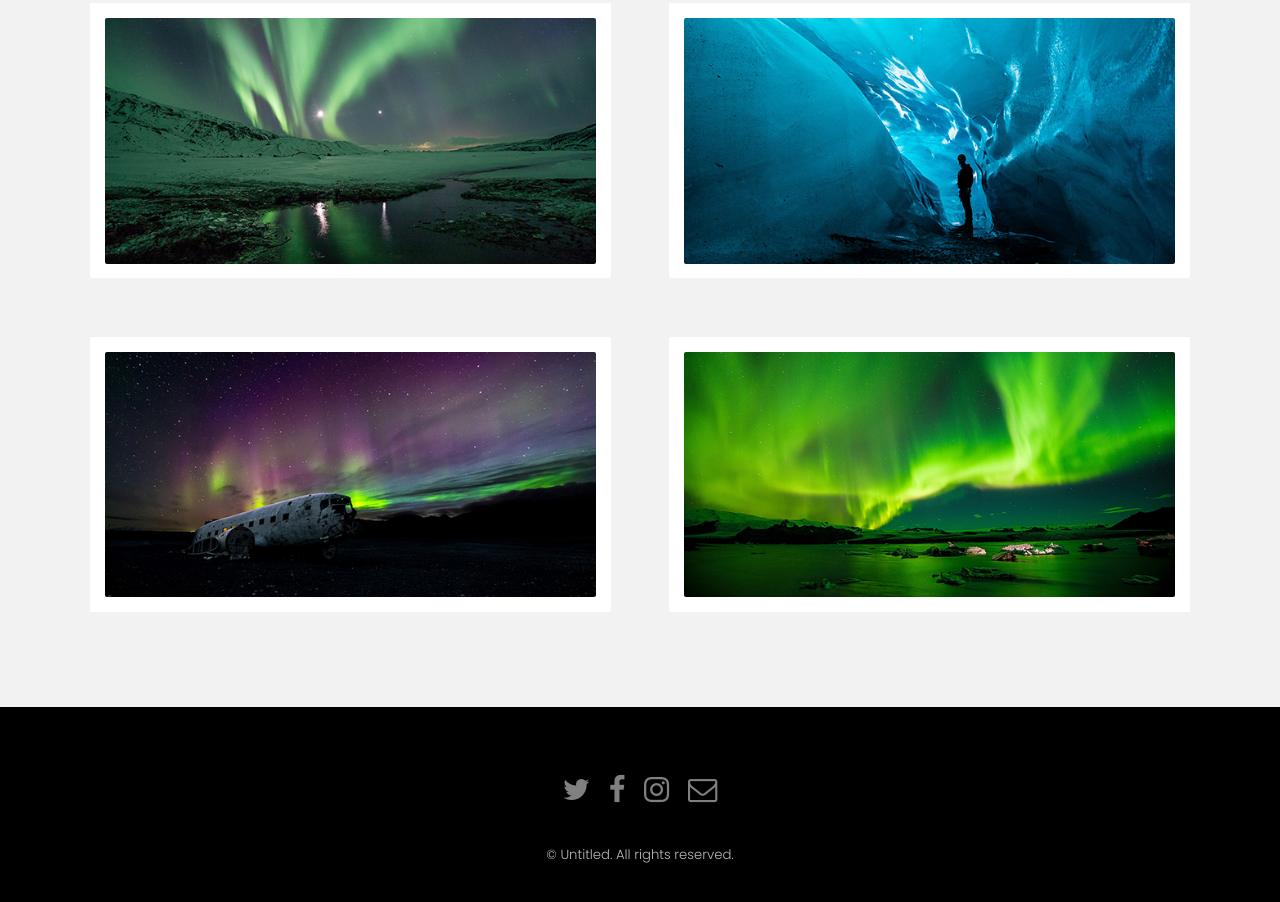
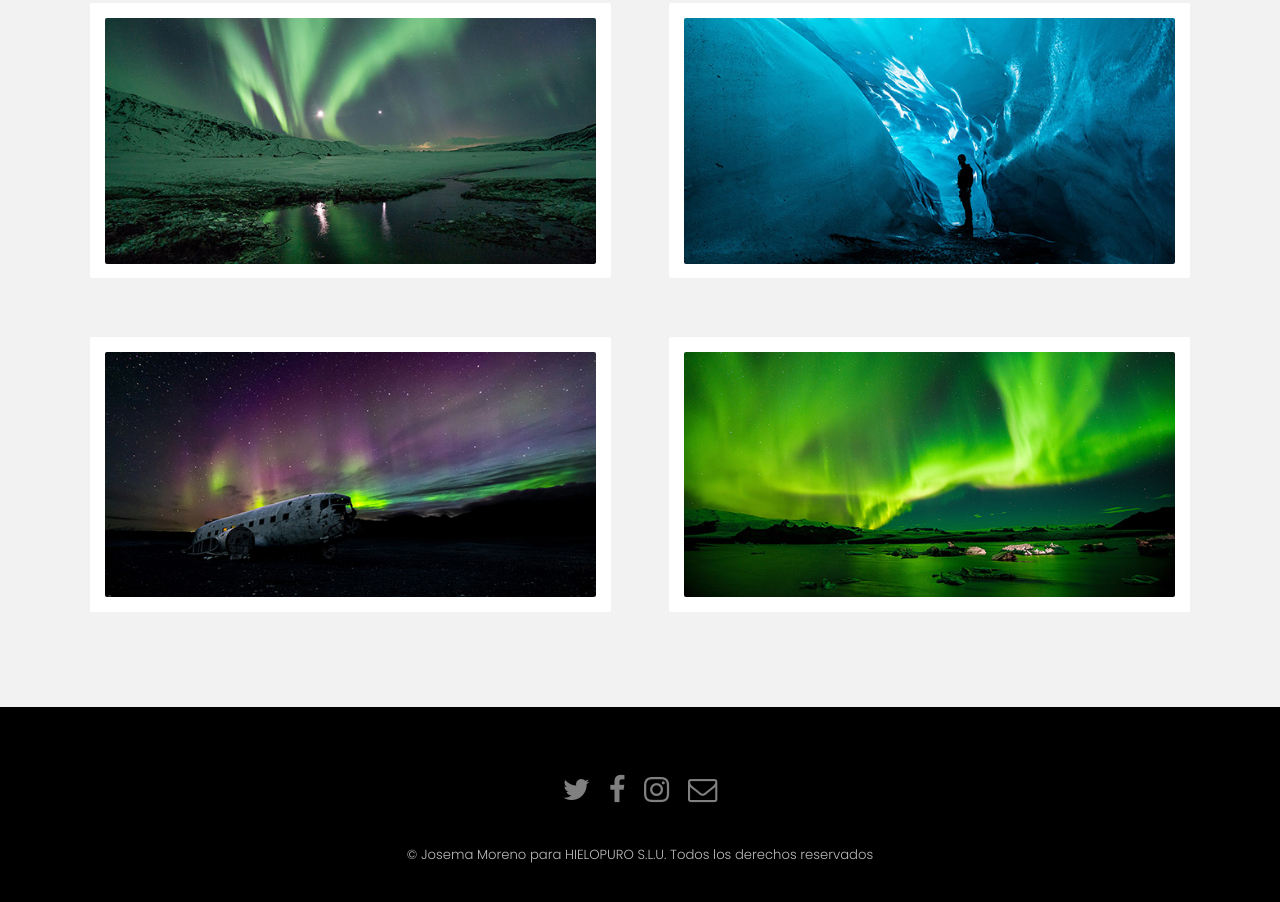
Before and after one commit to JosemaVlc/03_REP_HIELO, a plain HTML site: page index.html in a window 1280 px wide. Shown: the part 1840-2742 px from the top of the page. Drawn offline with Linux system fonts and the light colour scheme.

Commit message:
oculto faldón inferior y cambio copyright desde CASA

```diff
--- a/index.html
+++ b/index.html
@@ -176,7 +176,7 @@
 					</ul>
 				</div>
 				<div class="copyright">
-					&copy; Untitled. All rights reserved.
+					&copy; Josema Moreno para HIELOPURO S.L.U. Todos los derechos reservados
 				</div>
 			</footer>
 
```
